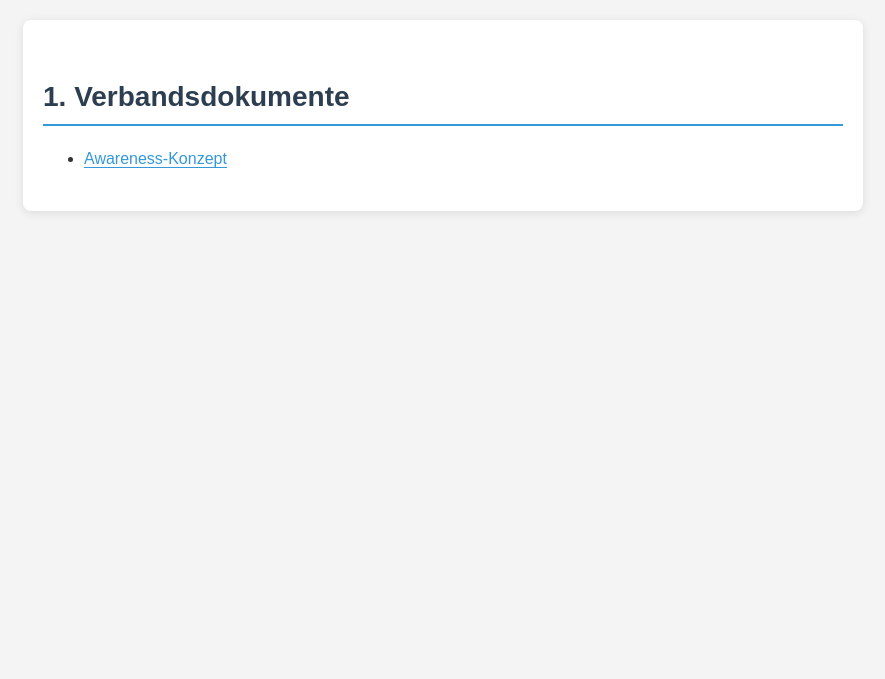
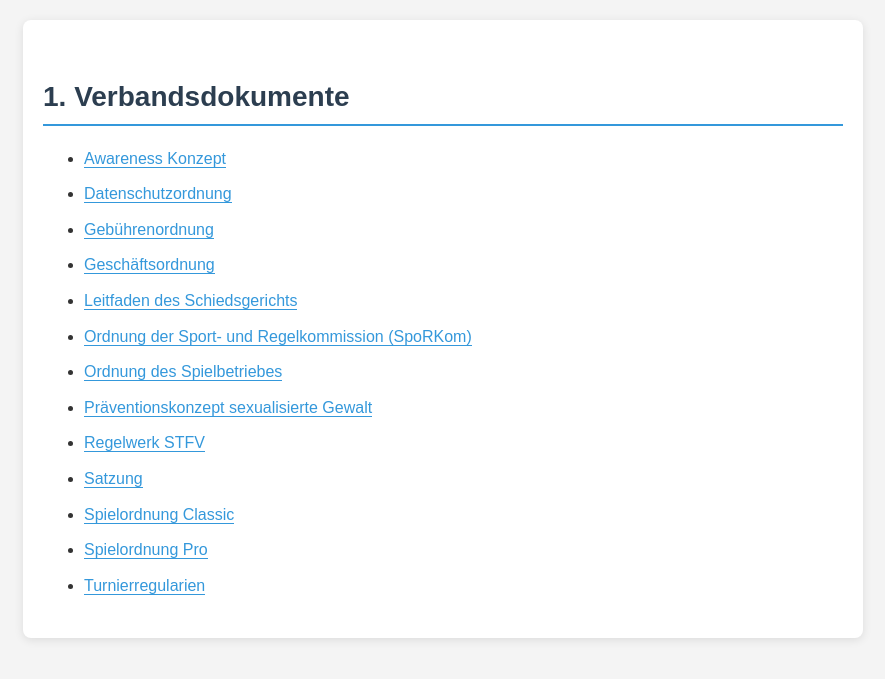
Before and after one commit to Deutscher-Tischfussballbund/stfv-docs, a Jekyll site: the page built from index.md, in a window 1280 px wide. Shown: the top 679 px of the page, without its empty margins (197-1082 px from the left). Built offline with Jekyll 4.4.1, drawn with Linux system fonts in a browser that asks for light colours; our own code applies the rules of GitHub Pages for plain Markdown files.

Commit message:
Update index.md

```diff
--- a/index.md
+++ b/index.md
@@ -1,3 +1,15 @@
 # Verbandsdokumente
 
-- [Awareness-Konzept](docs/STFV Awareness-Konzept.md)
+- [Awareness Konzept](docs/STFV Awareness-Konzept.md)
+- [Datenschutzordnung](docs/STFV Datenschutzordnung (Stand 18.01.2015).md)
+- [Gebührenordnung](docs/STFV Gebührenordnung (Stand 01.12.2023).md)
+- [Geschäftsordnung](docs/STFV Geschäftsordnung (Stand 03.05.2023).md)
+- [Leitfaden des Schiedsgerichts](docs/STFV Leitfaden des Schiedsgerichts (Stand 01. Februar 2019).md)
+- [Ordnung der Sport- und Regelkommission (SpoRKom)](docs/STFV Ordnung der Sport- und Regelkommission (SpoRKom) (Stand 28.08.2024).md)
+- [Ordnung des Spielbetriebes](docs/STFV Ordnung des Spielbetriebes (Stand 01. Februar 2019).md)
+- [Präventionskonzept sexualisierte Gewalt](docs/STFV Präventionskonzept sexualisierte Gewalt im Verein (Stand 15.01.2023).md)
+- [Regelwerk STFV](docs/STFV Regelwerk STFV (Stand 03.05.2023).md)
+- [Satzung](docs/STFV Satzung (Stand 15.01.2023).md)
+- [Spielordnung Classic](docs/STFV Spielordnung Classic (SPO Classic).md)
+- [Spielordnung Pro](docs/STFV Spielordnung Pro (SPO Pro).md)
+- [Turnierregularien](docs/STFV Turnierregularien (Stand 11.07.2023).md)
```
